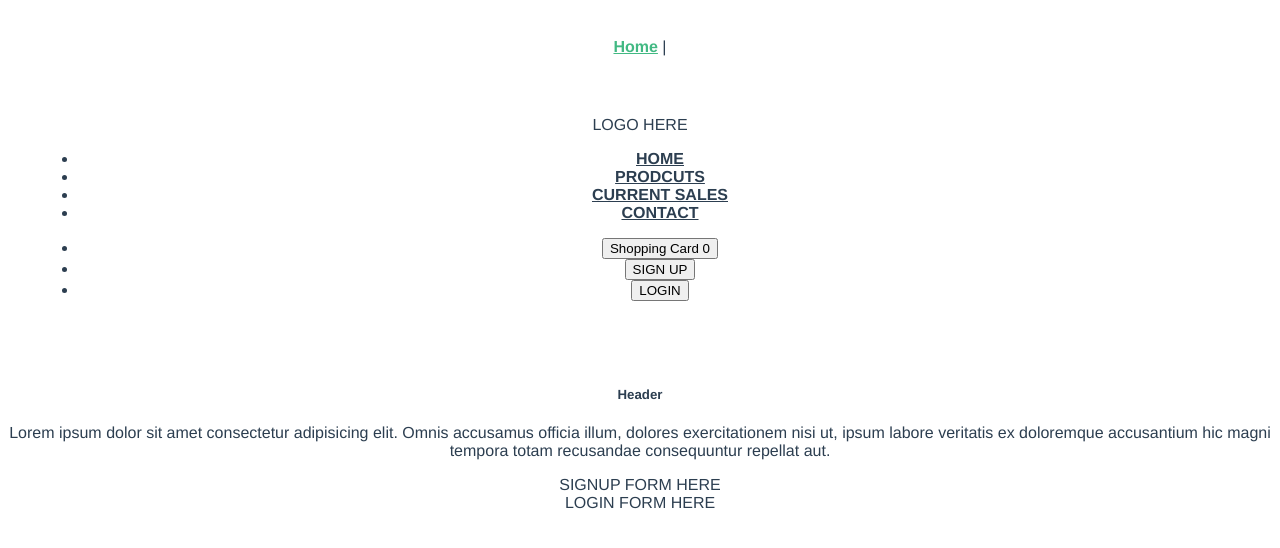
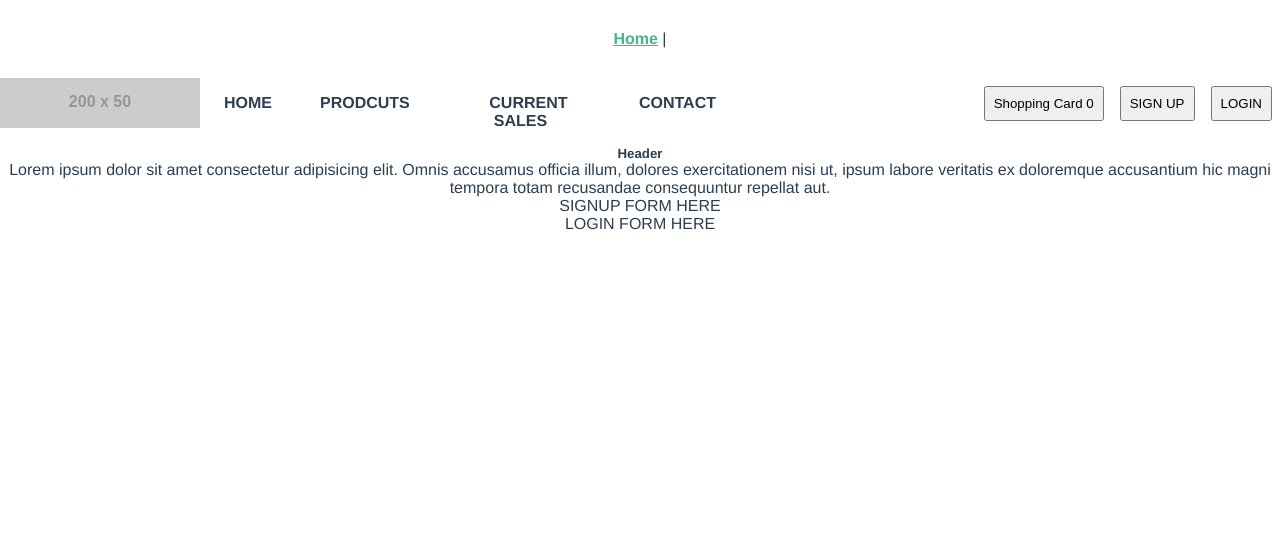
Before and after one commit to TapeMate/vue-php-store-prototype-frontend, a Vue app: page / in a window 1280 px wide. Shown: the top 548 px of the page. Built offline with nearby package versions, Linux system fonts and the light colour scheme.

Commit message:
embedded basic styling for navbar main in scss.

```diff
--- /dev/null
+++ b/public/css/main.css
@@ -0,0 +1,44 @@
+.navbar-wrapper {
+  width: 100%;
+  height: 50px;
+}
+.navbar-wrapper .navbar-main {
+  padding: 0;
+  display: flex;
+  justify-content: space-between;
+}
+.navbar-wrapper .navbar-main .navbar-main-container {
+  width: 100%;
+}
+.navbar-wrapper .navbar-main .navbar-main-container ul {
+  list-style: none;
+  display: flex;
+}
+.navbar-wrapper .navbar-main .navbar-main-container ul li {
+  padding: 1rem;
+}
+.navbar-wrapper .navbar-main .navbar-main-container ul li a {
+  text-decoration: none;
+  padding: 0.5rem;
+}
+.navbar-wrapper .navbar-main .navbar-secondary-container {
+  width: 100%;
+  display: flex;
+  justify-content: flex-end;
+}
+.navbar-wrapper .navbar-main .navbar-secondary-container ul {
+  list-style: none;
+  display: flex;
+}
+.navbar-wrapper .navbar-main .navbar-secondary-container ul li {
+  padding: 0.5rem;
+}
+.navbar-wrapper .navbar-main .navbar-secondary-container ul li button {
+  padding: 0.5rem;
+}
+
+* {
+  padding: 0;
+  margin: 0;
+  box-sizing: border-box;
+}/*# sourceMappingURL=main.css.map */
--- a/public/index.html
+++ b/public/index.html
@@ -1,15 +1,20 @@
 <!DOCTYPE html>
 <html lang="">
   <head>
-    <meta charset="utf-8">
-    <meta http-equiv="X-UA-Compatible" content="IE=edge">
-    <meta name="viewport" content="width=device-width,initial-scale=1.0">
-    <link rel="icon" href="<%= BASE_URL %>favicon.ico">
+    <meta charset="utf-8" />
+    <meta http-equiv="X-UA-Compatible" content="IE=edge" />
+    <meta name="viewport" content="width=device-width,initial-scale=1.0" />
+    <link rel="icon" href="<%= BASE_URL %>favicon.ico" />
+    <link rel="stylesheet" href="css/main.css" />
     <title><%= htmlWebpackPlugin.options.title %></title>
   </head>
   <body>
     <noscript>
-      <strong>We're sorry but <%= htmlWebpackPlugin.options.title %> doesn't work properly without JavaScript enabled. Please enable it to continue.</strong>
+      <strong
+        >We're sorry but <%= htmlWebpackPlugin.options.title %> doesn't work
+        properly without JavaScript enabled. Please enable it to
+        continue.</strong
+      >
     </noscript>
     <div id="app"></div>
     <!-- built files will be auto injected -->
--- /dev/null
+++ b/src/assets/scss/main.scss
@@ -0,0 +1,7 @@
+@use "./partials/navbar-main";
+
+* {
+  padding: 0;
+  margin: 0;
+  box-sizing: border-box;
+}
--- /dev/null
+++ b/src/assets/scss/partials/_navbar-main.scss
@@ -0,0 +1,48 @@
+.navbar-wrapper {
+  width: 100%;
+  height: 50px;
+
+  .navbar-main {
+    padding: 0;
+    display: flex;
+    justify-content: space-between;
+
+    // .navbar-main-logo {}
+
+    .navbar-main-container {
+      width: 100%;
+      ul {
+        list-style: none;
+        display: flex;
+
+        li {
+          padding: 1rem;
+
+          a {
+            text-decoration: none;
+            padding: 0.5rem;
+          }
+        }
+      }
+    }
+
+    .navbar-secondary-container {
+      width: 100%;
+      display: flex;
+      justify-content: flex-end;
+
+      ul {
+        list-style: none;
+        display: flex;
+
+        li {
+          padding: 0.5rem;
+
+          button {
+            padding: 0.5rem;
+          }
+        }
+      }
+    }
+  }
+}
--- a/src/components/NavbarMain.vue
+++ b/src/components/NavbarMain.vue
@@ -1,7 +1,9 @@
 <template>
   <div class="navbar-wrapper">
-    <nav>
-      <div class="navbar-main-logo">LOGO HERE</div>
+    <nav class="navbar-main">
+      <div class="navbar-main-logo">
+        <img src="https://dummyimage.com/200x50/000/fff" alt="" />
+      </div>
       <div class="navbar-main-container">
         <ul>
           <li><a href="#">HOME</a></li>
@@ -28,5 +30,3 @@
   name: "NavbarMain",
 };
 </script>
-
-<style scoped></style>
```
Also changed, not shown: 1 other file (tests, documents, lock files or other folders).
